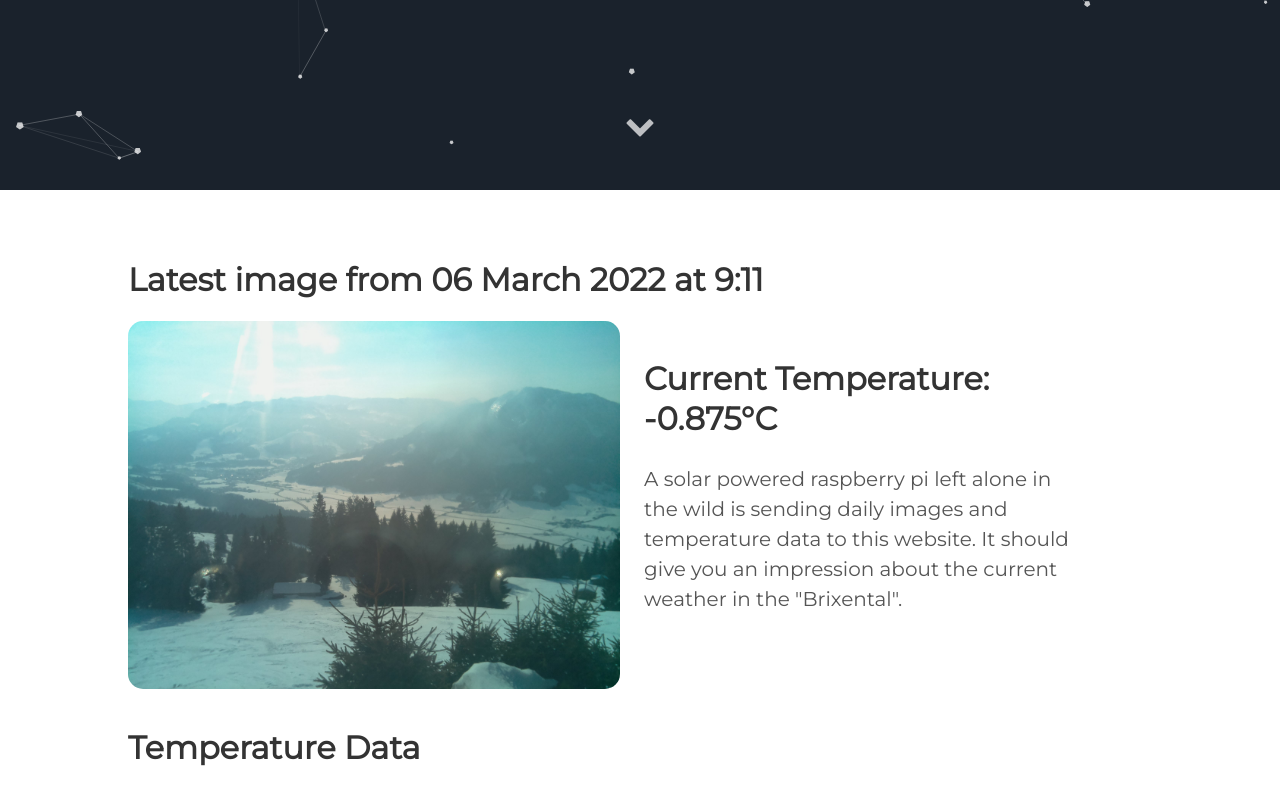
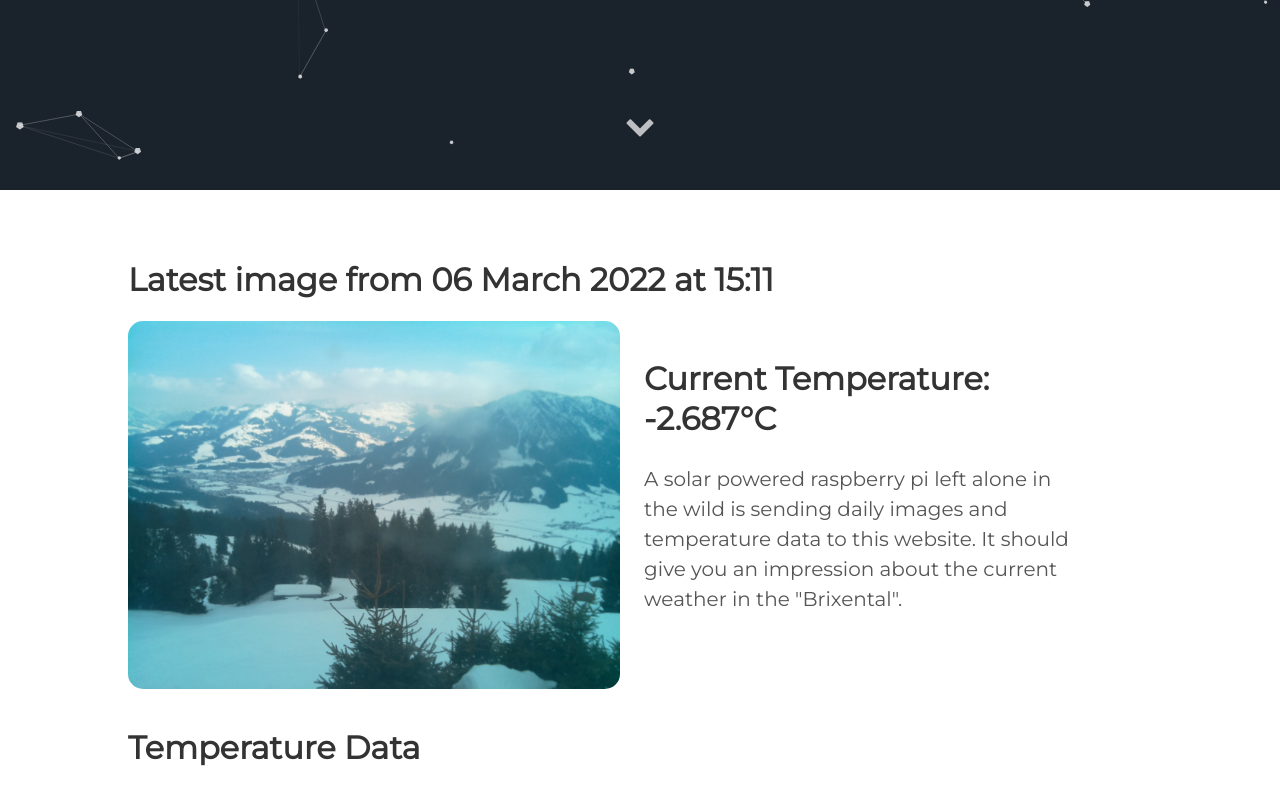
Before and after one commit to vektorious/vektorious.github.io, a Jekyll site: the page built from resources/huette.md, in a window 1280 px wide and 900 px high, scrolled down 710 px. Shown: the top 805 px of the window. Built offline with Jekyll 4.4.1, drawn with Linux system fonts in a browser that asks for light colours.

Commit message:
I'm a bot beep boop

```diff
--- a/resources/huette.md
+++ b/resources/huette.md
@@ -6,13 +6,13 @@
 description: 'Live image from the Austrian alps'
 twitter_text: ' '
 ---
-## Latest image from 06 March 2022 at  9:11
+## Latest image from 06 March 2022 at 15:11
 <div class="huette">
   <div class="huette-image">
     <img src="{{ "/assets/img/huette.jpg" | prepend: site.baseurl }}">
   </div>
   <div class="huette-text">
-        <h2>Current Temperature: -0.875°C</h2>
+        <h2>Current Temperature: -2.687°C</h2>
         <p>A solar powered raspberry pi left alone in the wild is sending daily images and temperature data to this website. It should give you an impression about the current weather in the "Brixental".</p>
 
   </div>
```
Also changed, not shown: rpi-script/2022-03-06_150950.txt (renamed from rpi-script/2022-03-06_090951.txt, +5 -5 lines), rpi-script/huette.md (+2 -2 lines), assets/img/huette.jpg, assets/img/temp_plot.png, rpi-script/temp_plot.png, 1 other file.
